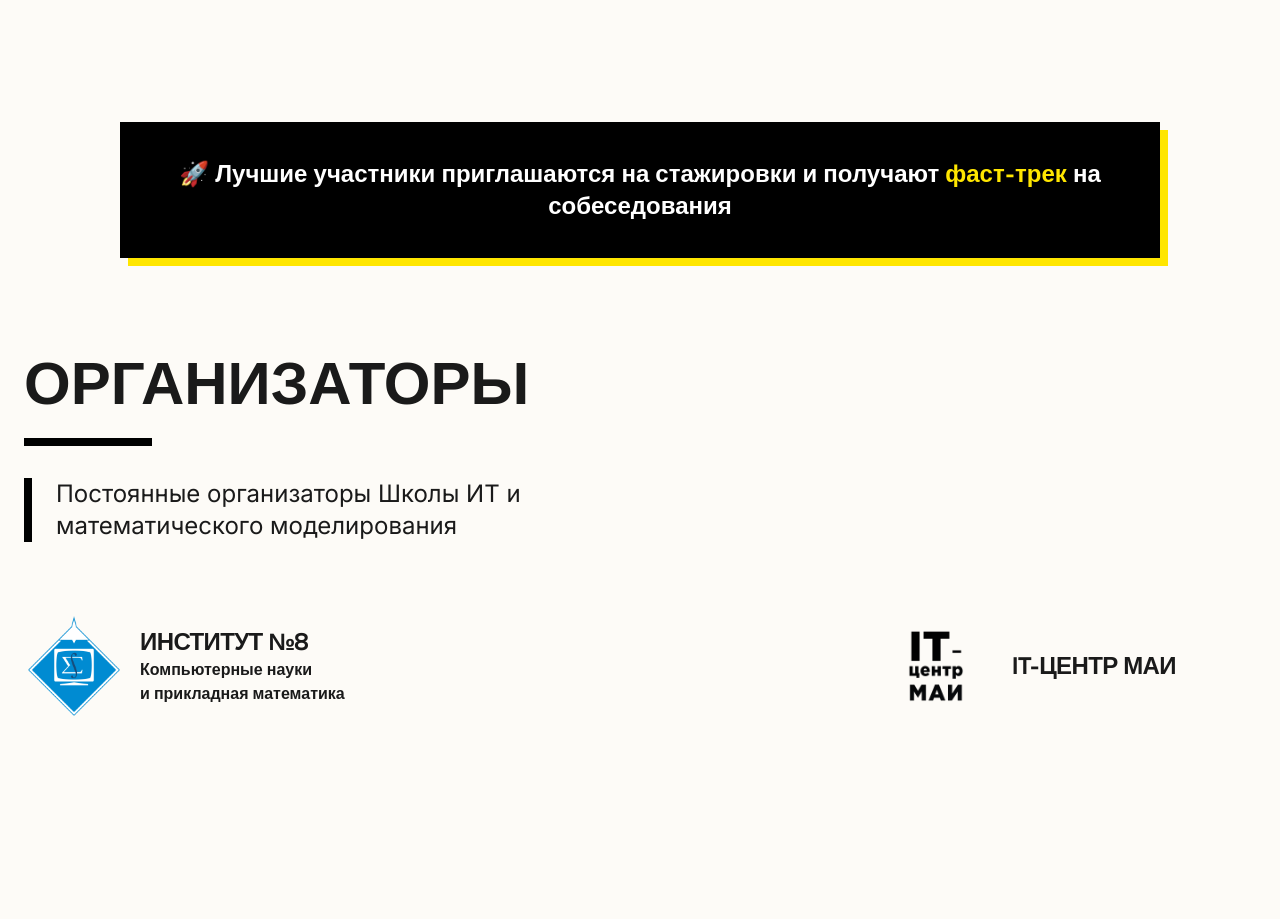
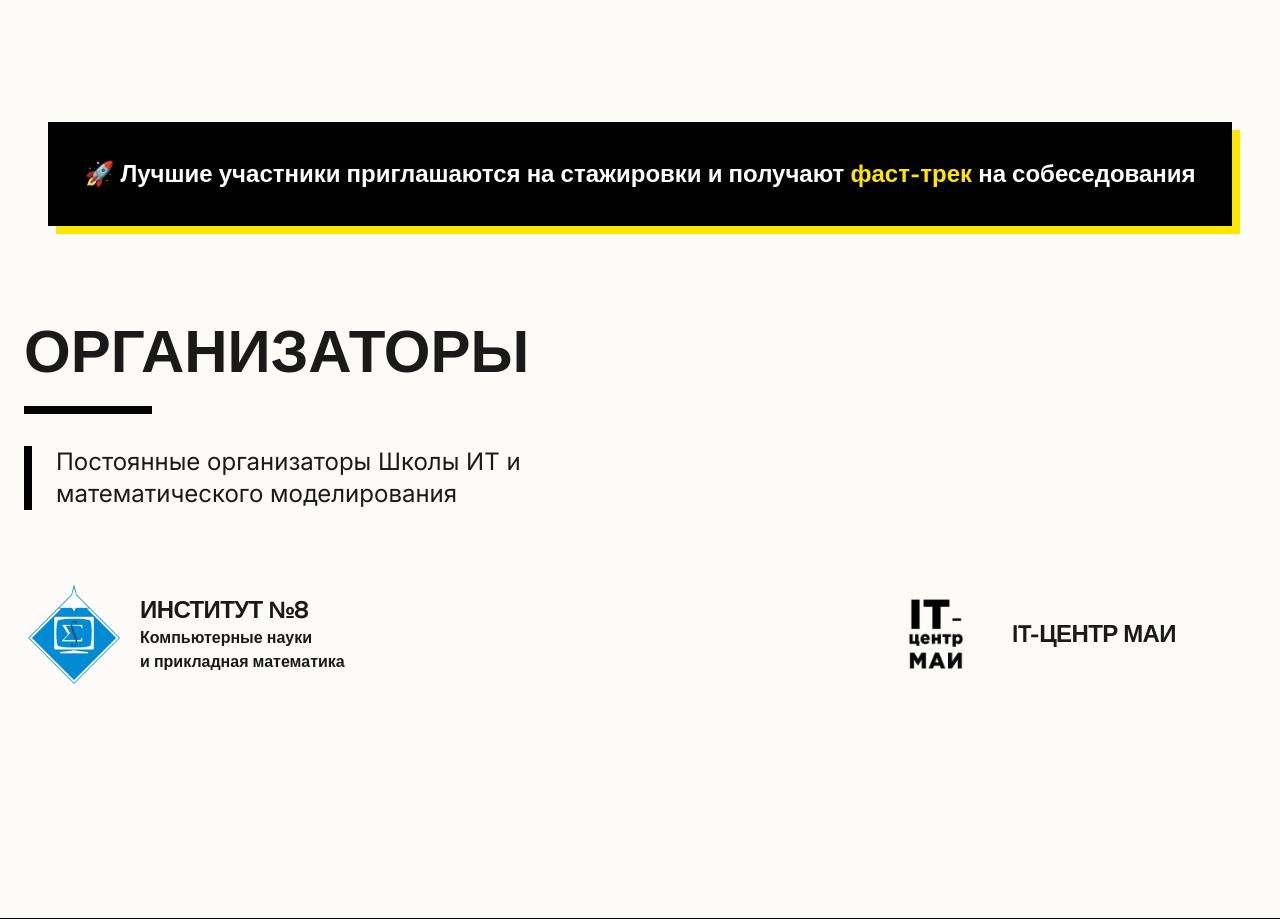
Before and after one commit to hell-lumpen/mathmod-2026, a React (Vite) app: page / in a window 1280 px wide. Shown: the part 3594-4513 px from the top of the page. Built offline with nearby package versions, Linux system fonts and the light colour scheme.

Commit message:
some features

```diff
--- a/components/Partners.tsx
+++ b/components/Partners.tsx
@@ -74,7 +74,7 @@
           </div>
         </div>
 
-        <div className="text-center m-24">
+        <div className="text-center mt-6 mb-24">
           <div className="inline-block bg-black text-white border-4 border-black p-6 md:p-8 shadow-[8px_8px_0px_0px_rgba(255,230,0,1)] mx-auto transform hover:translate-x-1 hover:-translate-y-1 transition-transform">
             <p className="font-display font-bold text-xl md:text-2xl">
               🚀 Лучшие участники приглашаются на стажировки и получают{' '}
```
